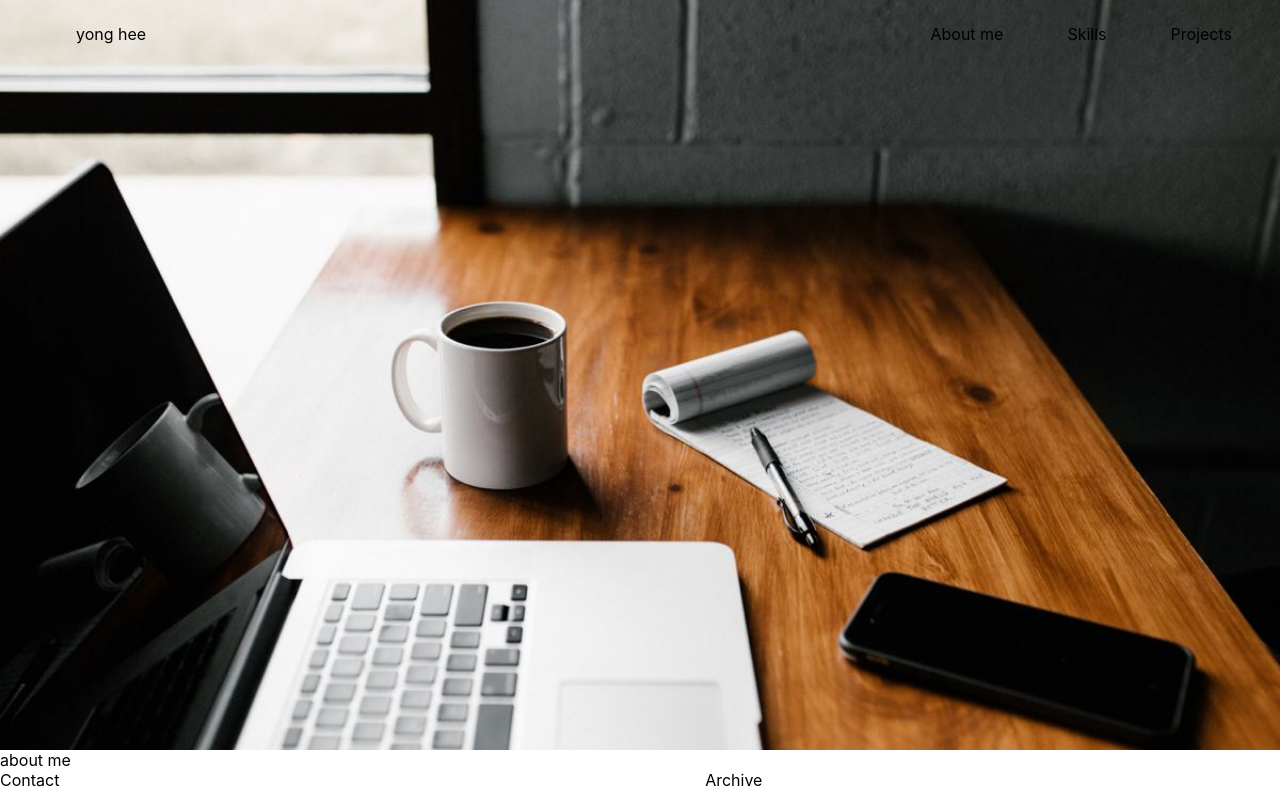
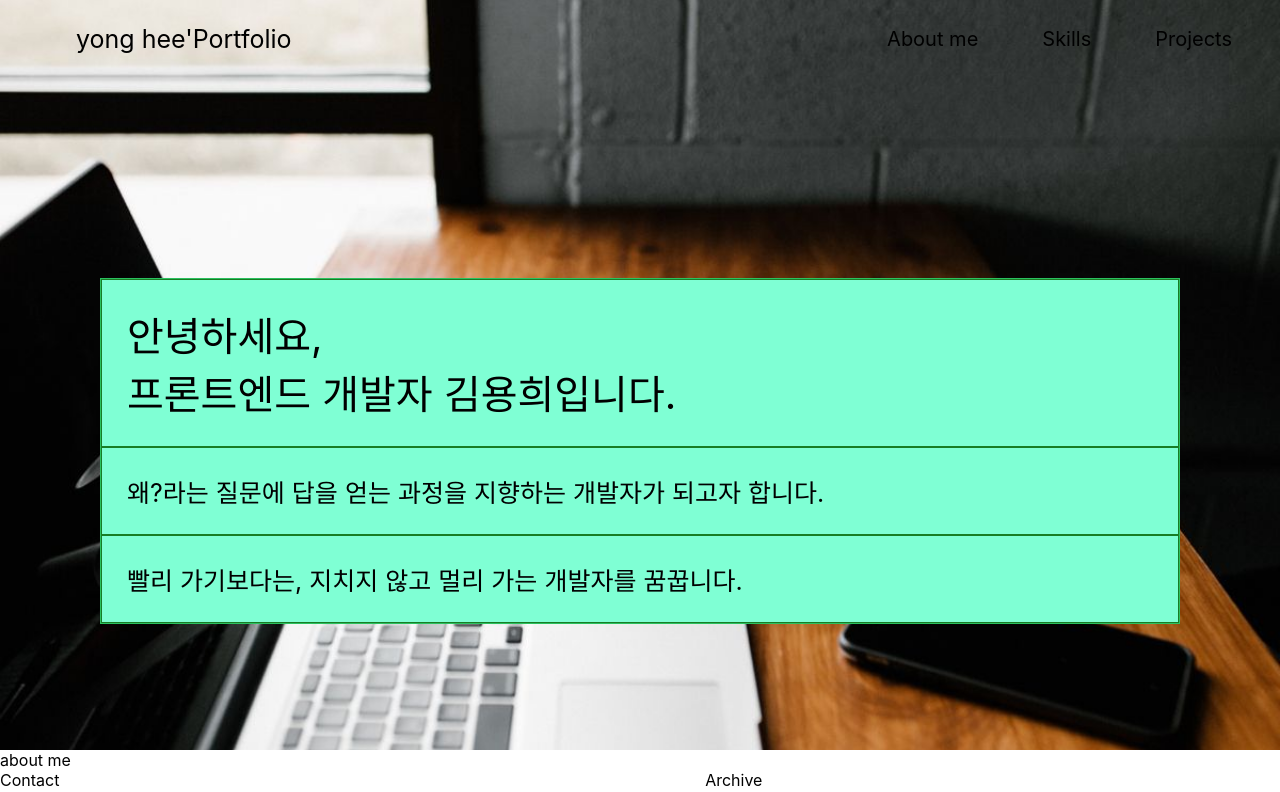
Before and after one commit to yonghk423/pf-next.js-ts, a Next.js app: page / in a window 1280 px wide. Shown: the top 792 px of the page. Built offline with nearby package versions, Linux system fonts and the light colour scheme.

Commit message:
navbar scss

```diff
--- a/components/NavBar.module.scss
+++ b/components/NavBar.module.scss
@@ -10,14 +10,44 @@
  			position: relative;
  			z-index: 1;
  			padding: 8px 60px;
+      font-size: 25px;
  		}
  		.navBarMenu {
  			display: flex;
  			.navBarList {
- 				z-index: 1;
+ 			  z-index: 1;
  				padding: 8px 12px;
-   				margin: 0 20px;
+   			margin: 0 20px;
+        font-size: 20px;
  			}
  		}
  	}
+	 .navBarProfileBox {
+			position: relative;
+      top: 100px;
+			z-index: 1;
+			border: 1px solid rgb(42, 193, 95);
+      display: grid;
+      // text-align: center;
+      margin: 100px;
+
+			.navBarProfileName {
+        font-size: 40px;
+        border: 1px solid rgb(24, 125, 37);
+        background-color: aquamarine;
+        padding: 25px;
+			}
+      .navBarProfileIntroOne {
+        font-size: 25px;
+        border: 1px solid rgb(24, 125, 37);
+        background-color: aquamarine;
+        padding: 25px;
+      }
+      .navBarProfileIntroTwo {
+        font-size: 25px;
+        border: 1px solid rgb(24, 125, 37);
+        background-color: aquamarine;
+        padding: 25px;
+      }
+		}
  }
--- a/components/NavBar.tsx
+++ b/components/NavBar.tsx
@@ -4,15 +4,20 @@ import Image from 'next/image';
      return (
        <div>
          <div className={styles.background}>
-           <div className={styles.navBar}>
-             <div className={styles.navBarLogo}>yong hee</div>
+          <div className={styles.navBar}>
+             <div className={styles.navBarLogo}>yong hee&apos;Portfolio</div>
              <div className={styles.navBarMenu}>
                <div className={styles.navBarList}>About me</div>
                <div className={styles.navBarList}>Skills</div>
                <div className={styles.navBarList}>Projects</div>
                {/* <div className={styles.navBarList}>Career</div> */}
              </div>
-           </div>
+            </div>
+          <div className={styles.navBarProfileBox}>
+            <div className={styles.navBarProfileName}>안녕하세요, <br></br> 프론트엔드 개발자 김용희입니다.</div>
+            <div className={styles.navBarProfileIntroOne}>왜?라는 질문에 답을 얻는 과정을 지향하는 개발자가 되고자 합니다.</div>
+            <div className={styles.navBarProfileIntroTwo}>빨리 가기보다는, 지치지 않고 멀리 가는 개발자를 꿈꿉니다.</div>
+          </div>
            <Image
              src="/backgroundImg.jpeg"
              alt=""
--- a/components/Project.tsx
+++ b/components/Project.tsx
@@ -37,7 +37,7 @@ export default function Project() {
                   <div>2021.12.01(1인 개인 프로젝트)</div>
                   <div>자세히 보기</div>
                 </div>
-                <img className={styles.projectImg}src='https://velog.velcdn.com/images/yonghk423/post/6ad352f7-345b-412c-8452-5b45598ab674/image.png' alt=''/>
+                <img className={styles.projectImg}src='https://velog.velcdn.com/images/yonghk423/post/c2139268-56e9-46a6-a49b-71ecf20bacd1/image.png' alt=''/>
                 <div className={styles.projectIntroBox}>
                   <div className={styles.projectIntro}>즐겁게 식사도 하고 눈도 즐거웠던 장소를 사진과 함께 기록할 수 있는 사이트입니다</div>
                   <div className={styles.projectIntroTextBox}>
@@ -61,7 +61,7 @@ export default function Project() {
                   <div>2021.12.01(1인 개인 프로젝트)</div>
                   <div>자세히 보기</div>
                 </div>
-                <img className={styles.projectImg}src='https://velog.velcdn.com/images/yonghk423/post/6ad352f7-345b-412c-8452-5b45598ab674/image.png' alt=''/>
+                <img className={styles.projectImg}src='https://velog.velcdn.com/images/yonghk423/post/764791df-8a00-4092-9d0d-5f7e2c314703/image.jpeg' alt=''/>
                 <div className={styles.projectIntroBox}>
                   <div className={styles.projectIntro}>즐겁게 식사도 하고 눈도 즐거웠던 장소를 사진과 함께 기록할 수 있는 사이트입니다</div>
                   <div className={styles.projectIntroTextBox}>
```
